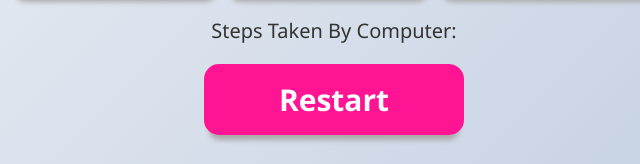
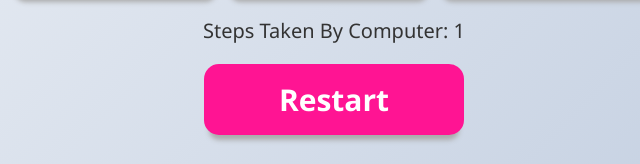
Before and after one commit to thisiskshitu/inseven, a plain HTML site: page index.html in a window 1280 px wide. Shown: the part 395-559 px from the top of the page, 306-946 px from the left. Drawn offline with Linux system fonts and the light colour scheme.

Commit message:
Steps counter was not displaying the count when first time a user visit the website

```diff
--- a/index.html
+++ b/index.html
@@ -54,7 +54,7 @@
     <button id="yes-btn" onclick="found(); scoreDisplay();">Yes!</button>
     <button id="high-btn" onclick="highF(); stopSeven();">High</button>
     <br>
-    <p id="steps">Steps Taken By Computer: <span id="steps-display-home"></span></p>
+    <p id="steps">Steps Taken By Computer: <span id="steps-display-home">1</span></p>
     <button id="play-below-btn" onclick="justChangingVariables()">Restart</button>
   </div>
 
```
